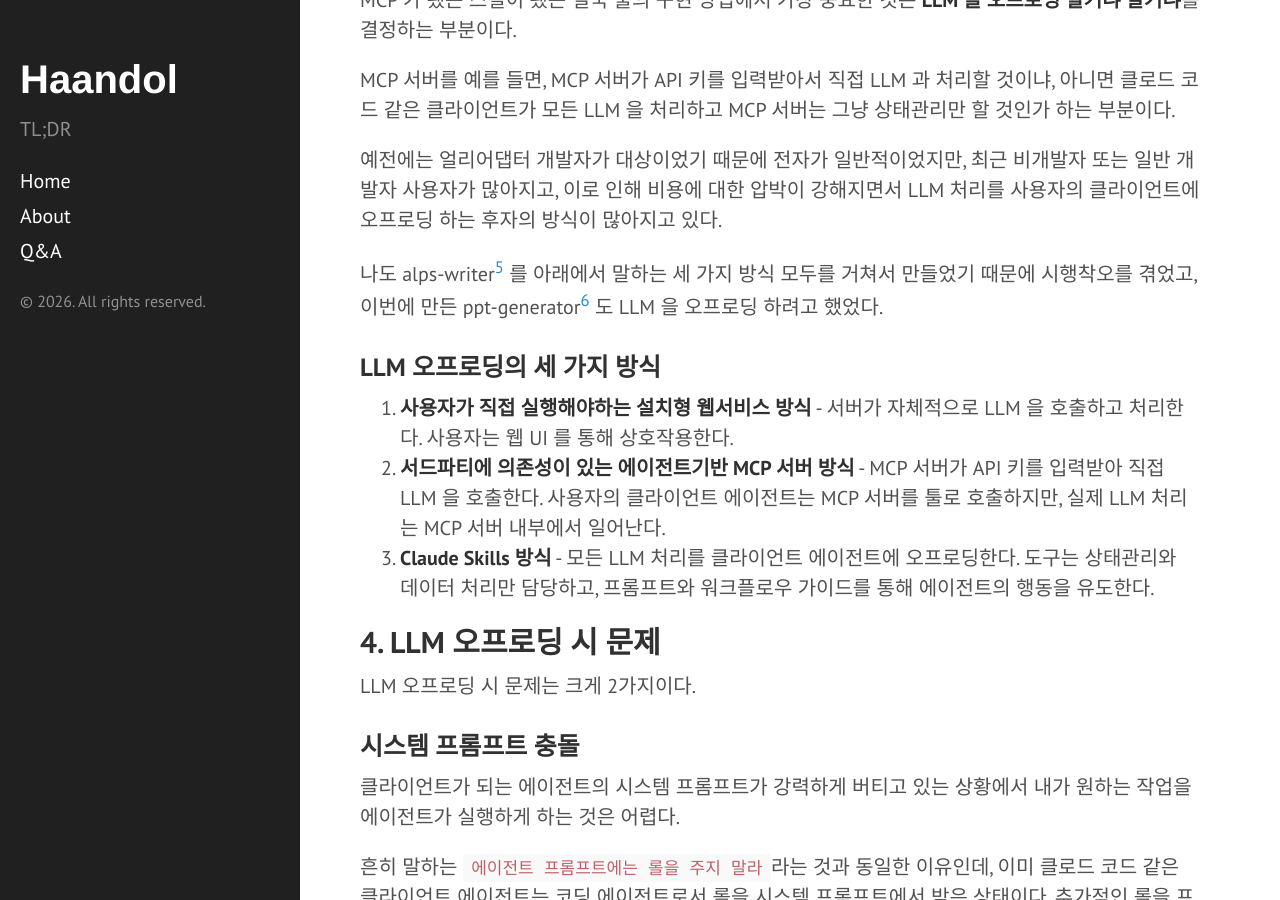
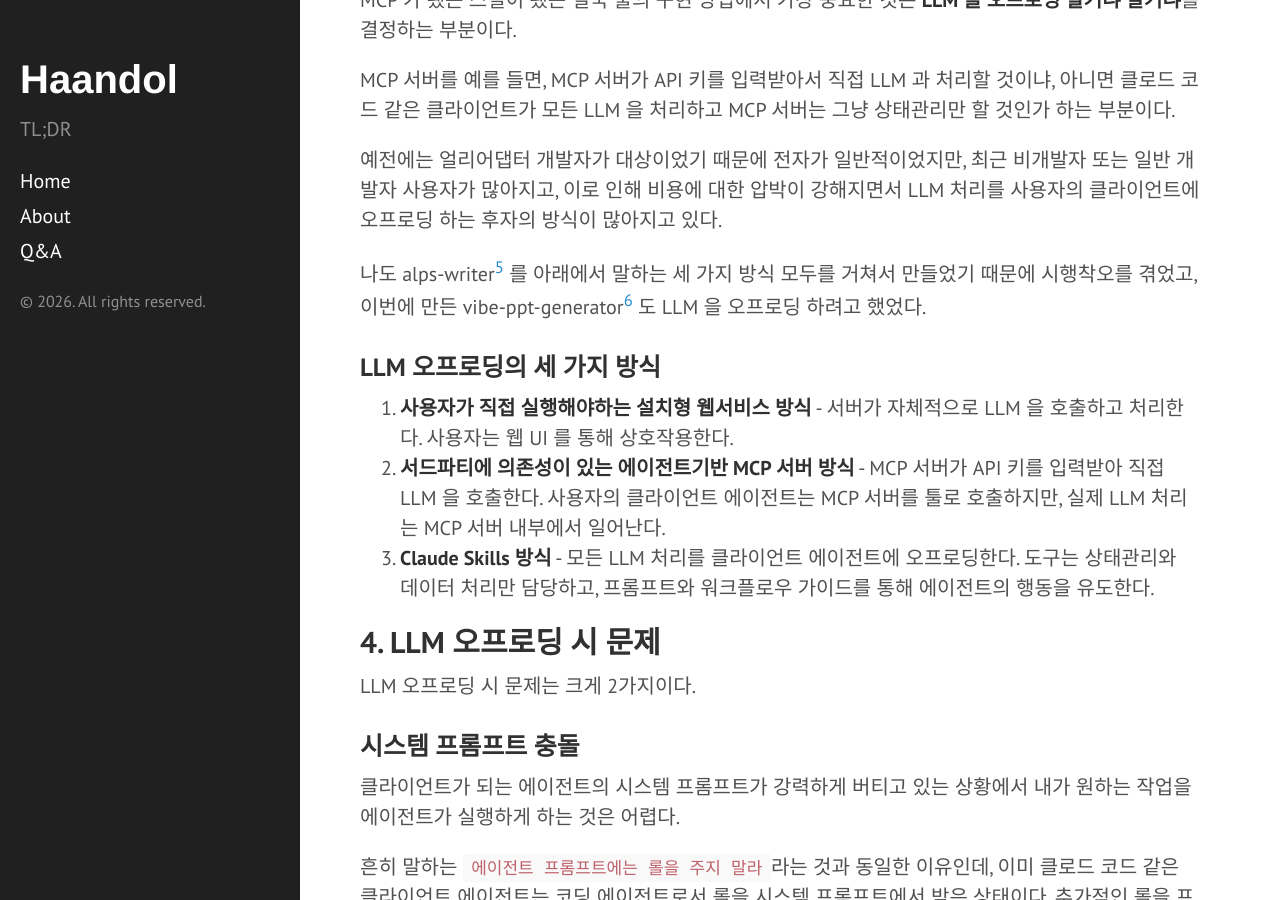
Before and after one commit to haandol/haandol.github.com, a Jekyll site: the page built from _posts/2026-03-02-considerations-before-developing-mcp-server.md, in a window 1280 px wide and 900 px high, scrolled down 1920 px. Built offline with Jekyll 4.4.1, drawn with Linux system fonts in a browser that asks for light colours; comment, search, counter and statistics services are not loaded; some of the changed text lies outside the part shown.

Commit message:
Update 2026-03-02-considerations-before-developing-mcp-server.md

```diff
--- a/_posts/2026-03-02-considerations-before-developing-mcp-server.md
+++ b/_posts/2026-03-02-considerations-before-developing-mcp-server.md
@@ -53,7 +53,7 @@
 
 예전에는 얼리어댑터 개발자가 대상이었기 때문에 전자가 일반적이었지만, 최근 비개발자 또는 일반 개발자 사용자가 많아지고, 이로 인해 비용에 대한 압박이 강해지면서 LLM 처리를 사용자의 클라이언트에 오프로딩 하는 후자의 방식이 많아지고 있다.
 
-나도 alps-writer[^1] 를 아래에서 말하는 세 가지 방식 모두를 거쳐서 만들었기 때문에 시행착오를 겪었고, 이번에 만든 ppt-generator[^2] 도 LLM 을 오프로딩 하려고 했었다.
+나도 alps-writer[^1] 를 아래에서 말하는 세 가지 방식 모두를 거쳐서 만들었기 때문에 시행착오를 겪었고, 이번에 만든 vibe-ppt-generator[^2] 도 LLM 을 오프로딩 하려고 했었다.
 
 ### LLM 오프로딩의 세 가지 방식
 
@@ -108,7 +108,7 @@
 ---
 
 [^1]: [alps-writer](https://github.com/haandol/alps-writer)
-[^2]: [ppt-generator](https://github.com/haandol/ppt-generator)
+[^2]: [vibe-ppt-generator-mcp](https://github.com/haandol/vibe-ppt-generator-mcp)
 [^3]: [claude-office-skills](https://github.com/tfriedel/claude-office-skills)
 [^4]: [Office-PowerPoint-MCP-Server](https://github.com/GongRzhe/Office-PowerPoint-MCP-Server)
 [^5]: [Genspark](https://www.genspark.ai/)
```
